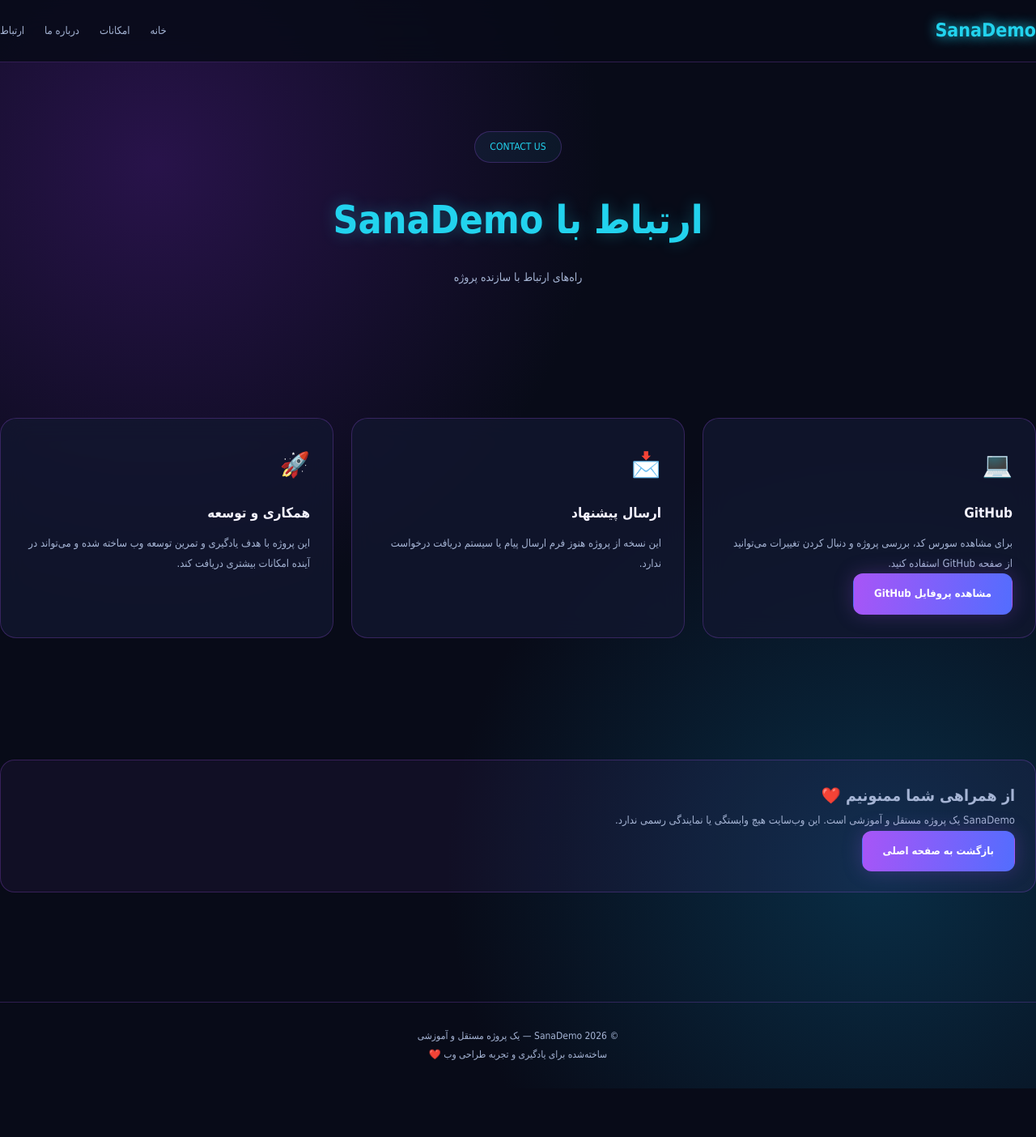
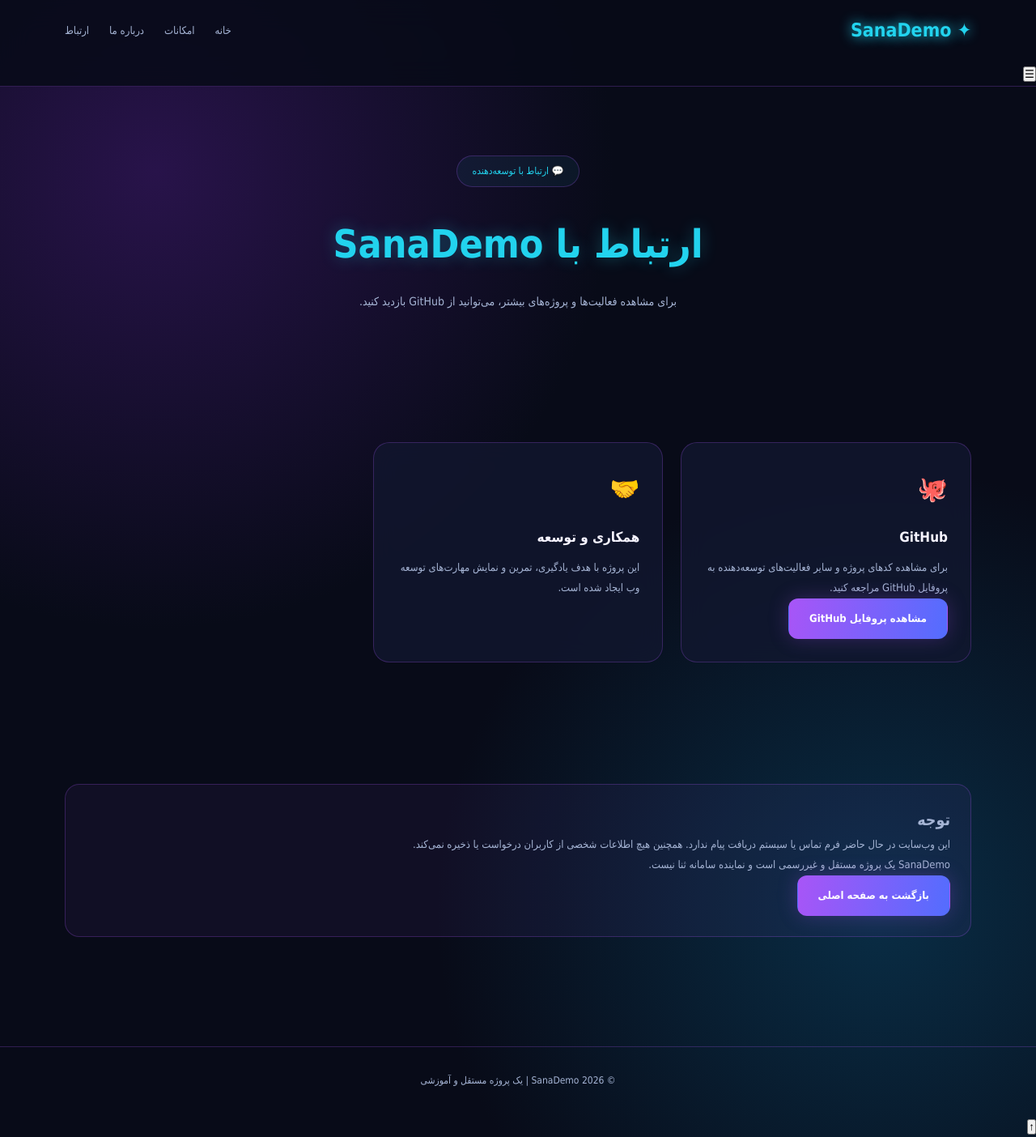
Before and after one commit to mohamad7899/sana-demo-page, a plain HTML site: page contact.html in a window 1280 px wide. Shown: the top 1404 px of the page at 81% size. Before the commit the page ends 1344 px from the top, so only its background shows below. Drawn offline with Linux system fonts and the light colour scheme.

Commit message:
Refactor contact page structure and content

```diff
--- a/contact.html
+++ b/contact.html
@@ -4,86 +4,85 @@
 <head>
     <meta charset="UTF-8">
     <meta name="viewport" content="width=device-width, initial-scale=1.0">
-    <title>ارتباط با ما | SanaDemo</title>
+    <meta name="theme-color" content="#080b18">
+    <meta name="description" content="راه ارتباط با توسعه‌دهنده پروژه آموزشی SanaDemo.">
+    <title>SanaDemo | ارتباط با ما</title>
     <link rel="stylesheet" href="style.css">
 </head>
 <body>
 
-    <nav class="navbar">
-        <div class="nav-content">
-            <a href="index.html" class="brand">Sana<span>Demo</span></a>
+<header class="navbar">
+    <div class="container nav-content">
+        <a href="index.html" class="brand">✦ Sana<span>Demo</span></a>
 
-            <div class="nav-links">
+        <nav class="nav-links">
             <a href="index.html">خانه</a>
             <a href="features.html">امکانات</a>
             <a href="about.html">درباره ما</a>
             <a href="contact.html">ارتباط</a>
+        </nav>
     </div>
-        </div>
-    </nav>
-
-    <header class="page-header">
-        <div class="hero-tag">CONTACT US</div>
-        <h1>ارتباط با <span>SanaDemo</span></h1>
-        <p>راه‌های ارتباط با سازنده پروژه</p>
 </header>
 
-    <section class="section">
+<main>
+    <section class="page-header container">
+        <span class="hero-tag">💬 ارتباط با توسعه‌دهنده</span>
+        <h1>ارتباط با <span>SanaDemo</span></h1>
+        <p>برای مشاهده فعالیت‌ها و پروژه‌های بیشتر، می‌توانید از GitHub بازدید کنید.</p>
+    </section>
+
+    <section class="section container">
         <div class="grid">
 
-            <div class="card">
-                <div class="card-icon">💻</div>
+            <article class="card">
+                <div class="card-icon">🐙</div>
                 <h3>GitHub</h3>
                 <p>
-                    برای مشاهده سورس کد، بررسی پروژه و دنبال کردن
-                    تغییرات می‌توانید از صفحه GitHub استفاده کنید.
+                    برای مشاهده کدهای پروژه و سایر فعالیت‌های توسعه‌دهنده
+                    به پروفایل GitHub مراجعه کنید.
                 </p>
+
                 <a href="https://github.com/mohamad7899"
+                   class="btn"
                    target="_blank"
-                   rel="noopener noreferrer"
-                   class="btn">
+                   rel="noopener noreferrer">
                     مشاهده پروفایل GitHub
                 </a>
-            </div>
+            </article>
 
-            <div class="card">
-                <div class="card-icon">📩</div>
-                <h3>ارسال پیشنهاد</h3>
-                <p>
-                    این نسخه از پروژه هنوز فرم ارسال پیام یا
-                    سیستم دریافت درخواست ندارد.
-                </p>
-            </div>
-
-            <div class="card">
-                <div class="card-icon">🚀</div>
+            <article class="card">
+                <div class="card-icon">🤝</div>
                 <h3>همکاری و توسعه</h3>
                 <p>
-                    این پروژه با هدف یادگیری و تمرین توسعه وب ساخته شده
-                    و می‌تواند در آینده امکانات بیشتری دریافت کند.
+                    این پروژه با هدف یادگیری، تمرین و نمایش مهارت‌های
+                    توسعه وب ایجاد شده است.
                 </p>
-            </div>
+            </article>
 
         </div>
     </section>
 
-    <section class="section">
+    <section class="section container">
         <div class="info-box">
-            <h2>از همراهی شما ممنونیم ❤️</h2>
+            <h2>توجه</h2>
             <p>
-                SanaDemo یک پروژه مستقل و آموزشی است.
-                این وب‌سایت هیچ وابستگی یا نمایندگی رسمی ندارد.
+                این وب‌سایت در حال حاضر فرم تماس یا سیستم دریافت پیام ندارد.
+                همچنین هیچ اطلاعات شخصی از کاربران درخواست یا ذخیره نمی‌کند.
             </p>
-            <a href="index.html" class="btn">
-                بازگشت به صفحه اصلی
-            </a>
+
+            <p>
+                SanaDemo یک پروژه مستقل و غیررسمی است و نماینده سامانه ثنا نیست.
+            </p>
+
+            <a href="index.html" class="btn">بازگشت به صفحه اصلی</a>
         </div>
     </section>
+</main>
 
 <footer class="footer">
-        <p>© 2026 SanaDemo — یک پروژه مستقل و آموزشی</p>
-        <p>ساخته‌شده برای یادگیری و تجربه طراحی وب ❤️</p>
+    <p>© 2026 SanaDemo | یک پروژه مستقل و آموزشی</p>
 </footer>
 
+<script src="script.js" defer></script>
 </body>
 </html>
```
Lines whose indentation alone changed are shown as unchanged.
